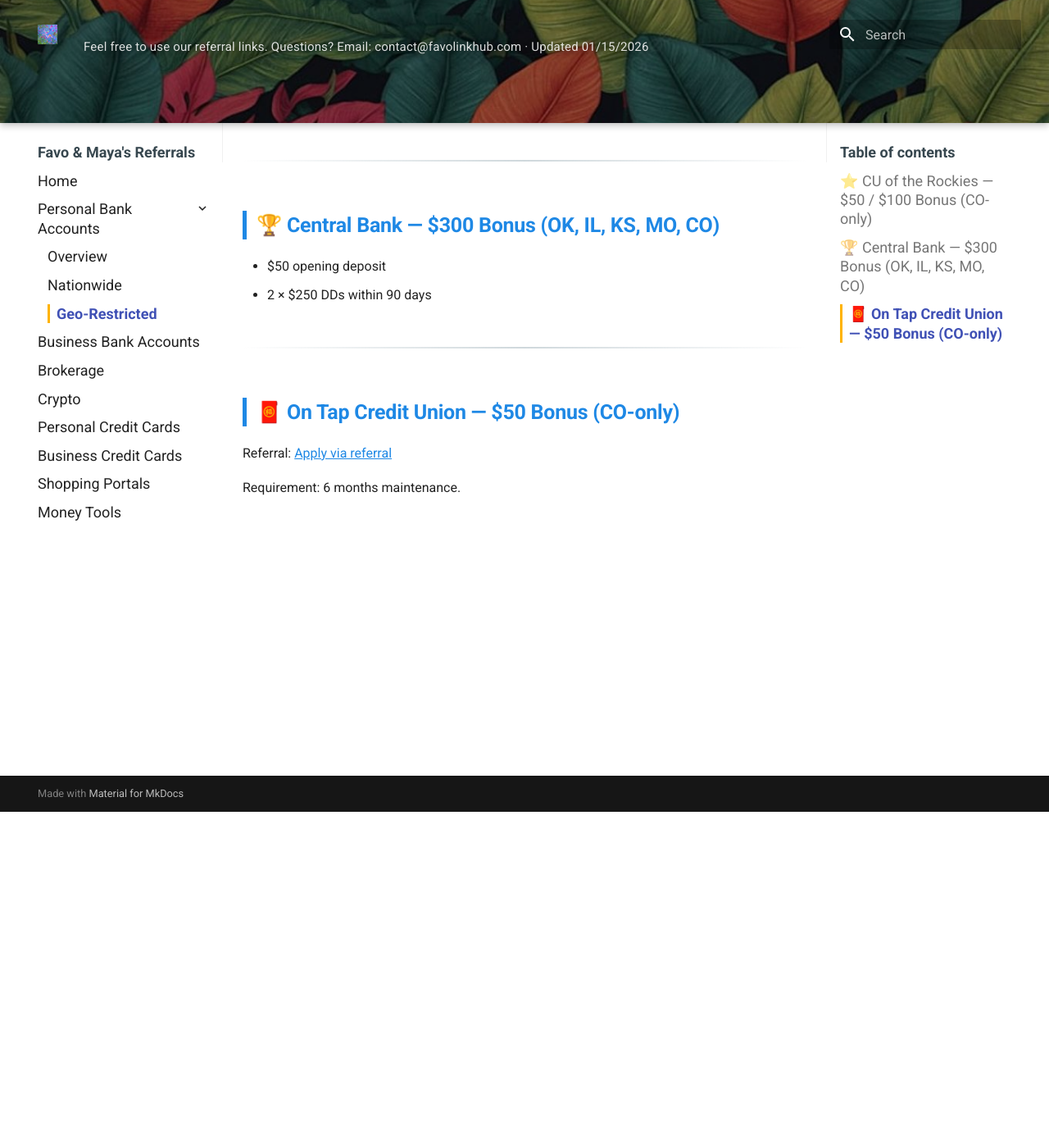
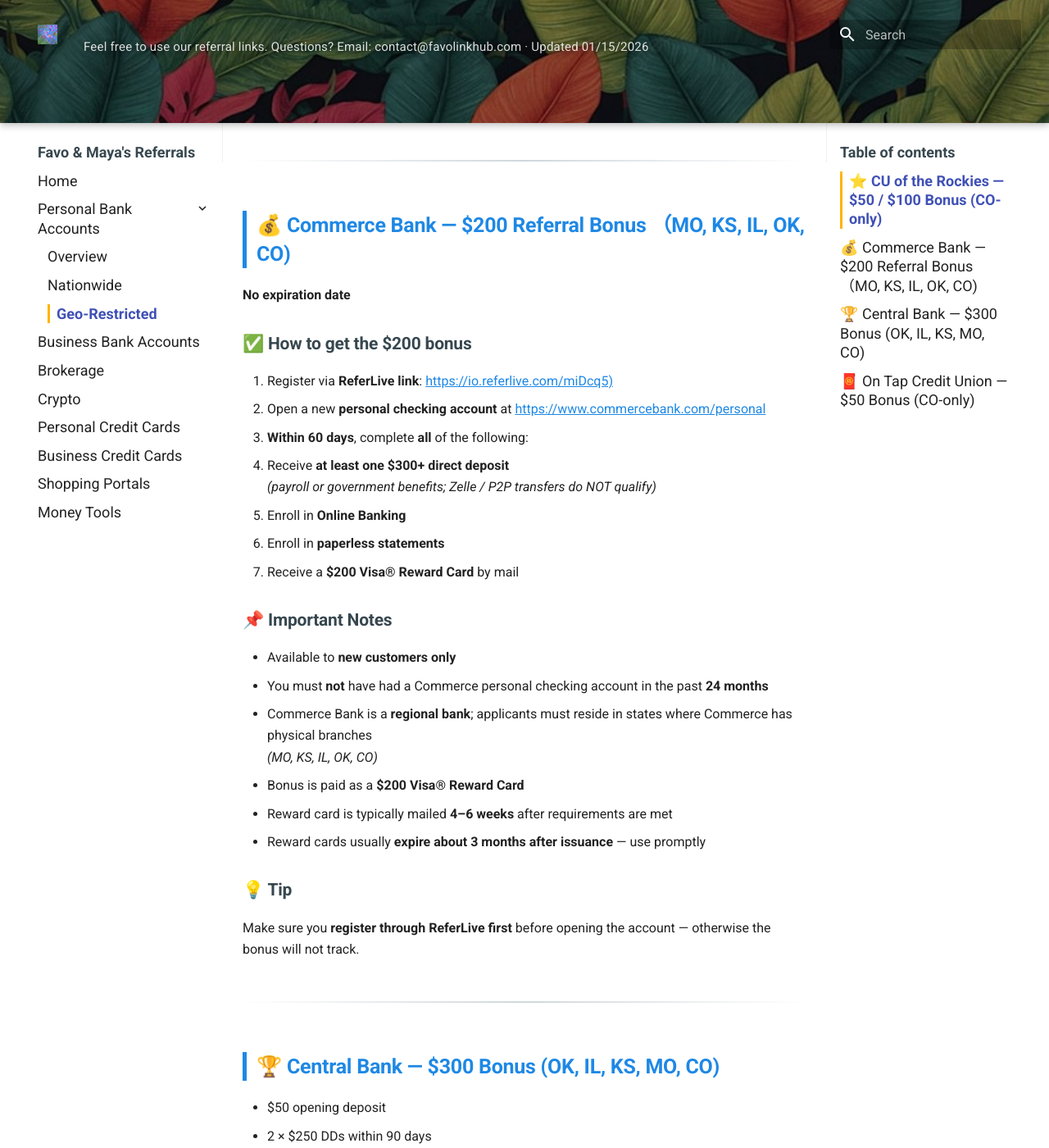
Before and after one commit to whispersofzephyr/favolinkhub-site, an MkDocs documentation site: the page built from docs/personal-bank-geo.md, in a window 1280 px wide and 1400 px high, scrolled down 410 px. Shown: the whole window at 82% size. Built offline with MkDocs 1.6.1 and Material for MkDocs 9.7.7, drawn with Linux system fonts in a browser that asks for light colours.

Commit message:
Update personal-bank-geo.md

```diff
--- a/docs/personal-bank-geo.md
+++ b/docs/personal-bank-geo.md
@@ -8,6 +8,33 @@ If you are looking for accounts available nationwide, see:
 
 Referral by email.
 Includes Giddy-up Money Market (reported **52.8% APY** on $500).
+
+---
+
+## 💰 Commerce Bank — $200 Referral Bonus （MO, KS, IL, OK, CO)
+**No expiration date**
+
+### ✅ How to get the $200 bonus
+1. Register via **ReferLive link**: [https://io.referlive.com/miDcq5)](https://io.referlive.com/miDcq5)
+2. Open a new **personal checking account** at [https://www.commercebank.com/personal](https://www.commercebank.com/personal)
+3. **Within 60 days**, complete **all** of the following:
+   - Receive **at least one $300+ direct deposit**
+     *(payroll or government benefits; Zelle / P2P transfers do NOT qualify)*
+   - Enroll in **Online Banking**
+   - Enroll in **paperless statements**
+4. Receive a **$200 Visa® Reward Card** by mail
+
+### 📌 Important Notes
+- Available to **new customers only**
+- You must **not** have had a Commerce personal checking account in the past **24 months**
+- Commerce Bank is a **regional bank**; applicants must reside in states where Commerce has physical branches
+  *(MO, KS, IL, OK, CO)*
+- Bonus is paid as a **$200 Visa® Reward Card**
+- Reward card is typically mailed **4–6 weeks** after requirements are met
+- Reward cards usually **expire about 3 months after issuance** — use promptly
+
+### 💡 Tip
+Make sure you **register through ReferLive first** before opening the account — otherwise the bonus will not track.
 
 ---
 
```
